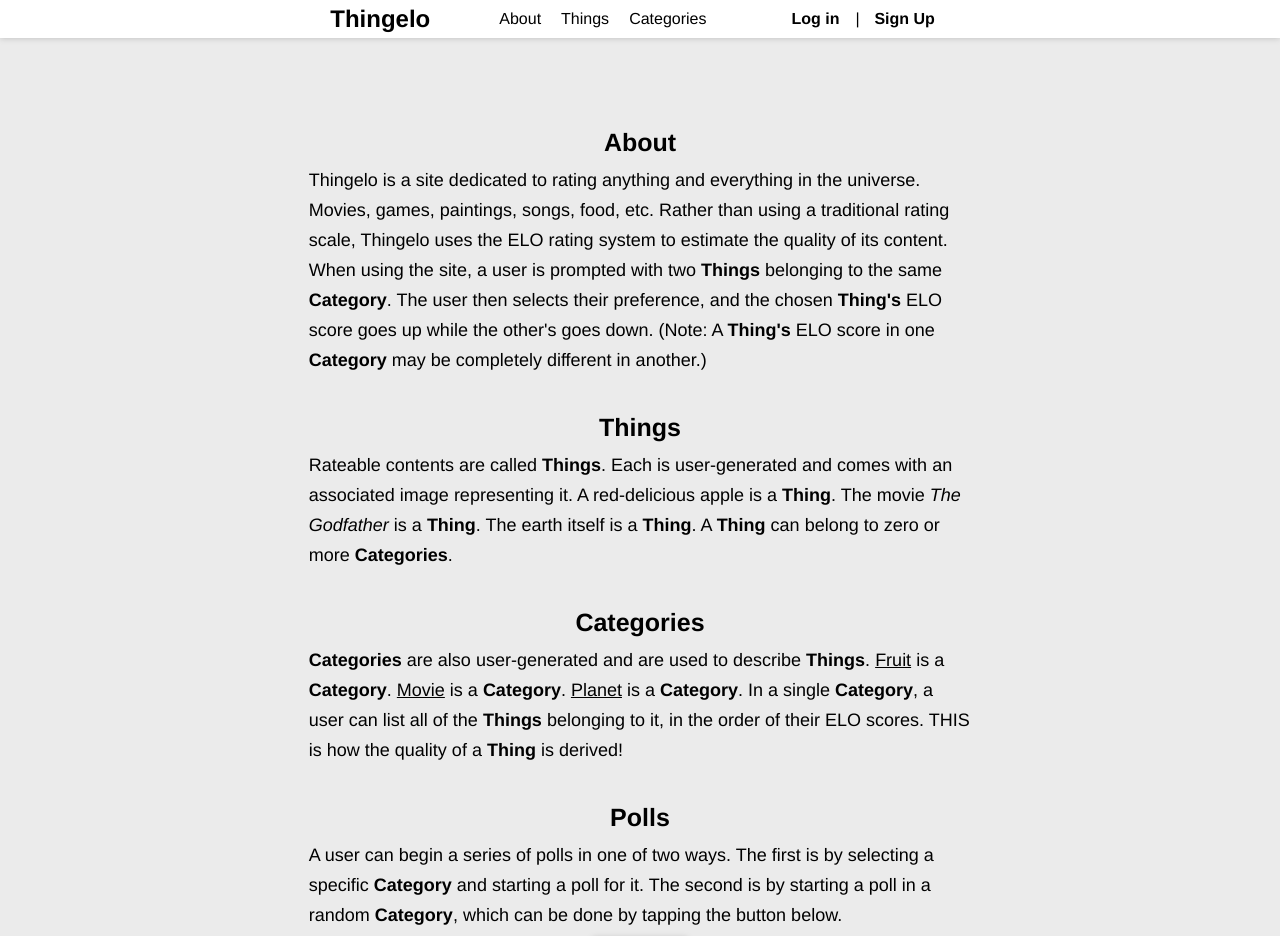
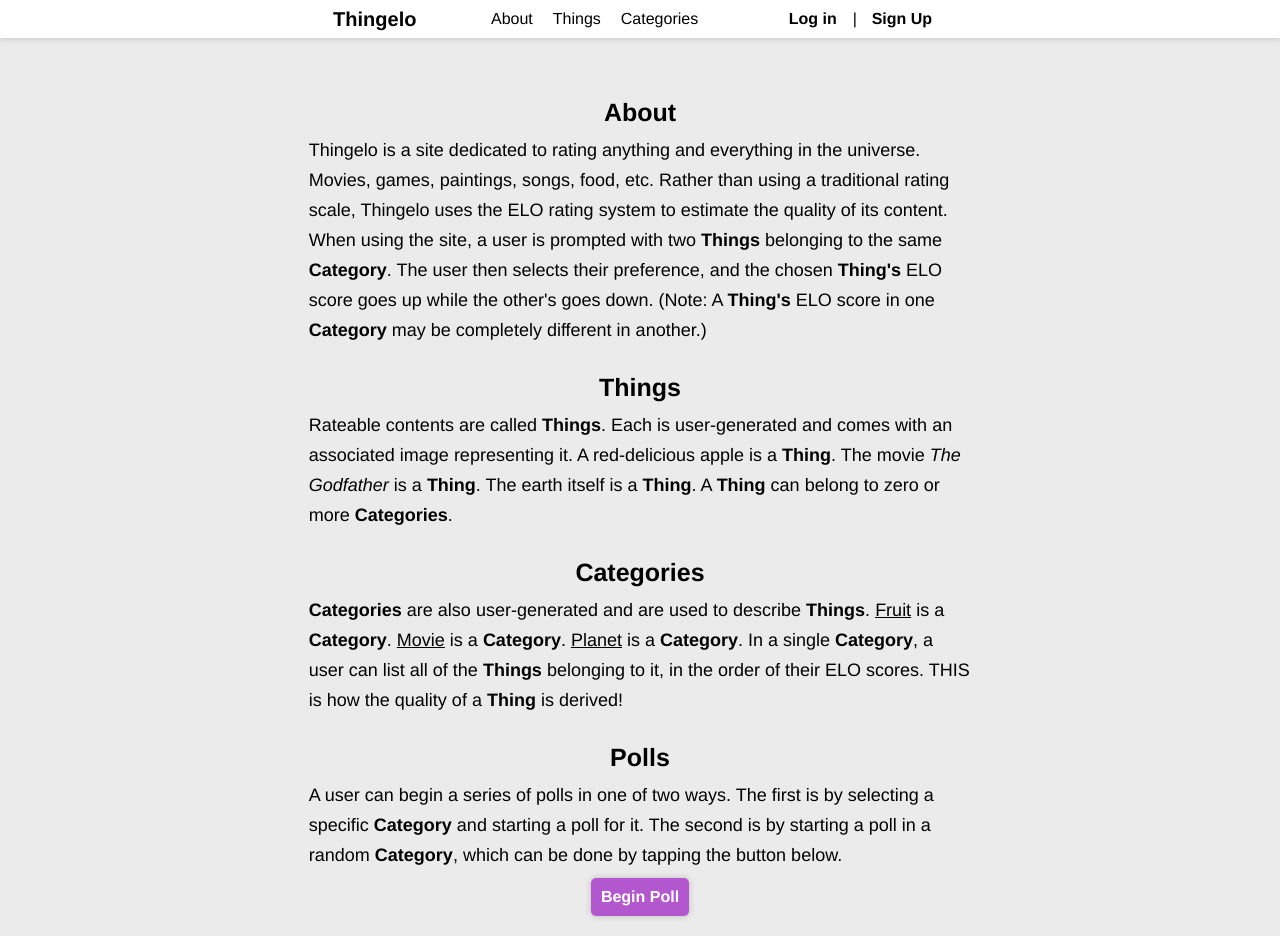
Before and after one commit to Anti-Alias/rankit, a React (Create React App) app in the folder rankit_ui/: page / in a window 1280 px wide. Shown: the top 936 px of the page. Built offline with nearby package versions, Linux system fonts and the light colour scheme.

Commit message:
Housekeeping knock knock knock

```diff
--- a/rankit_ui/src/App.module.css
+++ b/rankit_ui/src/App.module.css
@@ -1,23 +1,17 @@
 .App {
-  display: flex;
+  display:        flex;
   flex-direction: column;
-  align-items: center;
-  height: 100%;
+  align-items:    center;
+  height:         100%;
 }
 
-.Content {
-  display: flex;
+.Layout {
+  display:        flex;
   flex-direction: column;
-  align-items: center;
-  width: 53%;
-  height: 80%;
-  margin: 10px;
-  margin-top: 60px;
-  padding: 0px;
+  align-items:    center;
+  width:          53%;
+  height:         80%;
+  margin:         10px;
+  margin-top:     60px;
+  padding:        0;
 }
-
-.Content > h1 {
-  font-size: 25px;
-  margin: 0;
-  margin-top: 30px;
-}
--- a/rankit_ui/src/App.tsx
+++ b/rankit_ui/src/App.tsx
@@ -4,25 +4,52 @@ import Navbar from './components/Navbar';
 import { BrowserRouter, Routes, Route, Outlet } from 'react-router-dom';
 
 
+/** Main application element */
 const App = () => (
   <div className={styles.App}>
     <BrowserRouter>
+      <Navbar/>
       <Routes>
         <Route path="/" element={<Layout/>}>
-          <Route index      element={<About/>}/>
-          <Route path="*"   element={<PageNotFound/>}/>
+          <Route index              element={<About/>}/>
+          <Route path="login"       element={<LogIn/>}/>
+          <Route path="signup"      element={<SignUp/>}/>
+          <Route path="things"      element={<Things/>}/>
+          <Route path="categories"  element={<Categories/>}/>
+          <Route path="*"           element={<PageNotFound/>}/>
         </Route>
       </Routes>
     </BrowserRouter>
   </div>
 );
 
-const Layout = () => (
+const Things = () => (
   <>
-    <Navbar/>
-    <div className={styles.Content}>
-      <Outlet/>
-    </div>
+    <h1>Things</h1>
+    <p>Under construction</p>
+  </>
+);
+
+const Categories = () => (
+  <>
+    <h1>Categories</h1>
+    <p>Under construction</p>
+  </>
+);
+
+
+const SignUp = () => (
+  <>
+    <h1>Sign up</h1>
+    <p>Under construction</p>
+  </>
+);
+
+
+const LogIn = () => (
+  <>
+    <h1>Log in</h1>
+    <p>Under construction</p>
   </>
 );
 
@@ -30,4 +57,11 @@ const PageNotFound = () => (
   <h1>Page Not Found</h1>
 );
 
+// Container for page content
+const Layout = () => (
+  <div className={styles.Layout}>
+    <Outlet/>
+  </div>
+);
+
 export default App;
--- a/rankit_ui/src/index.css
+++ b/rankit_ui/src/index.css
@@ -19,6 +19,18 @@ body {
   background-color: var(--color-background);
 }
 
+h1 {
+  font-size: 25px;
+  margin: 0;
+  padding: 0;
+}
+
+h2 {
+  font-size: 20px;
+  margin: 0;
+  padding: 0;
+}
+
 a:link {
   color: inherit;
   text-decoration: inherit;
--- a/rankit_ui/src/index.tsx
+++ b/rankit_ui/src/index.tsx
@@ -5,8 +5,4 @@ import App from './App';
 
 const htmlRoot = document.getElementById('root') as HTMLElement;
 const root = ReactDOM.createRoot(htmlRoot);
-root.render(
-    <React.StrictMode>
-        <App/>
-    </React.StrictMode>
-);
+root.render(<React.StrictMode><App/></React.StrictMode>);
--- a/rankit_ui/src/pages/About.module.css
+++ b/rankit_ui/src/pages/About.module.css
@@ -1,38 +1,24 @@
-.Content {
-    display: flex;
+.section {
+    display:        flex;
     flex-direction: column;
-    align-items: center;
-    width: 53%;
-    height: 80%;
-    margin: 10px;
-    margin-top: 60px;
-    padding: 0px;
+    align-items:    center;
+    margin-bottom:  20px;
 }
 
-.Content > h1 {
-    font-size: 25px;
-    margin: 0;
-    margin-top: 30px;
-}
-
-.paragraph {
-    font-size: 18px;
-    line-height: 30px;
-    margin: 8px;
-}
-
-.row {
-    display: flex;
+.section > p {
+    font-size:      18px;
+    line-height:    30px;
+    margin:         8px;
 }
 
 .button {
-    align-items: center;
-    filter: var(--filter-shadow);
-    border-radius: 5px;
-    padding: 10px;
-    margin: 0px;
-    color: var(--color-text-alt);
-    background-color: var(--color-purple);
+    text-align:         center;
+    font-weight:        bold;
+    border-radius:      5px;
+    padding:            10px;
+    background-color:   var(--color-purple);
+    color:              var(--color-text-alt);
+    filter:             var(--filter-shadow);
 }
 
 .button:hover {
--- a/rankit_ui/src/pages/About.tsx
+++ b/rankit_ui/src/pages/About.tsx
@@ -1,9 +1,10 @@
 import styles from './About.module.css';
 
-const About = () => (
-    <>
+const About = () => (<>
+
+    <div className={styles.section}>
         <h1>About</h1>
-        <p className={styles.paragraph}>
+        <p>
             Thingelo is a site dedicated to rating anything and everything in the universe.
             Movies, games, paintings, songs, food, etc.
             Rather than using a traditional rating scale, Thingelo uses the ELO rating system to estimate the quality of its content.
@@ -11,9 +12,11 @@ const About = () => (
             The user then selects their preference, and the chosen <b>Thing's</b> ELO score goes up while the other's goes down.
             (Note: A <b>Thing's</b> ELO score in one <b>Category</b> may be completely different in another.)
         </p>
+    </div>
 
+    <div className={styles.section}>
         <h1>Things</h1>
-        <p className={styles.paragraph}>
+        <p>
             Rateable contents are called <b>Things</b>.
             Each is user-generated and comes with an associated image representing it.
             A red-delicious apple is a <b>Thing</b>.
@@ -21,9 +24,11 @@ const About = () => (
             The earth itself is a <b>Thing</b>.
             A <b>Thing</b> can belong to zero or more <b>Categories</b>.
         </p>
+    </div>
 
+    <div className={styles.section}>
         <h1>Categories</h1>
-        <p className={styles.paragraph}>
+        <p>
             <b>Categories</b> are also user-generated and are used to describe <b>Things</b>.&nbsp;
             <u>Fruit</u> is a <b>Category</b>.&nbsp;
             <u>Movie</u> is a <b>Category</b>.&nbsp;
@@ -31,19 +36,19 @@ const About = () => (
             In a single <b>Category</b>, a user can list all of the <b>Things</b> belonging to it, in the order of their ELO scores.
             THIS is how the quality of a <b>Thing</b> is derived!
         </p>
+    </div>
 
+    <div className={styles.section}>
         <h1>Polls</h1>
-        <p className={styles.paragraph}>
+        <p>
             A user can begin a series of polls in one of two ways.
             The first is by selecting a specific <b>Category</b> and starting a poll for it.
             The second is by starting a poll in a random <b>Category</b>, which can be done by tapping the button below.
         </p>
-        <div className={styles.row}>
-            <div className={styles.button}>
-                <b>Begin Poll</b>
-            </div>
+        <div className={styles.button}>
+            Begin Poll
         </div>
-    </>
-);
+    </div>
+</>);
 
 export default About;
```
